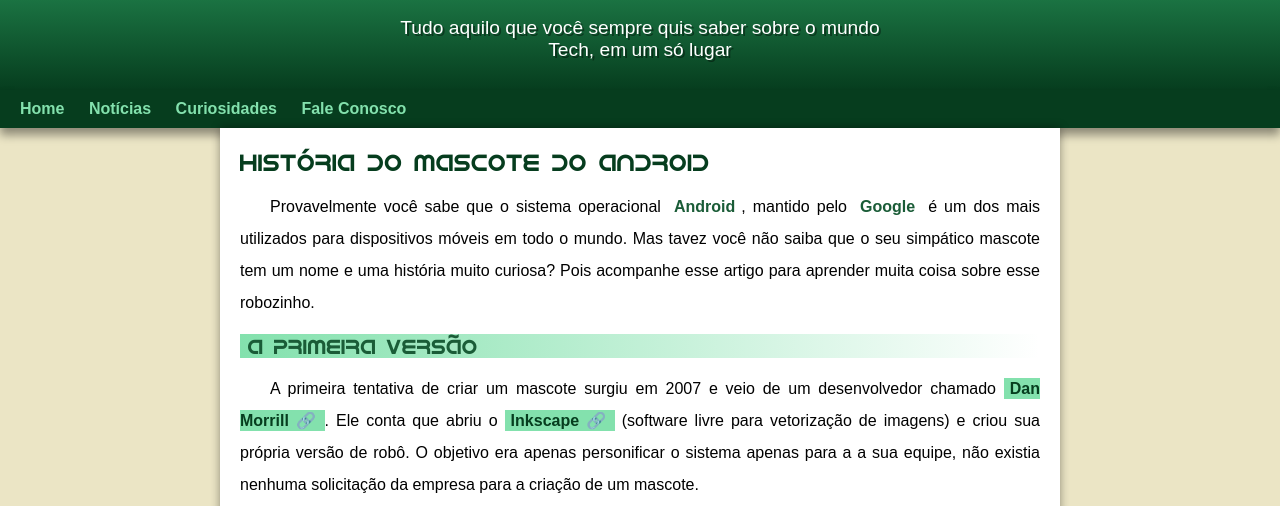
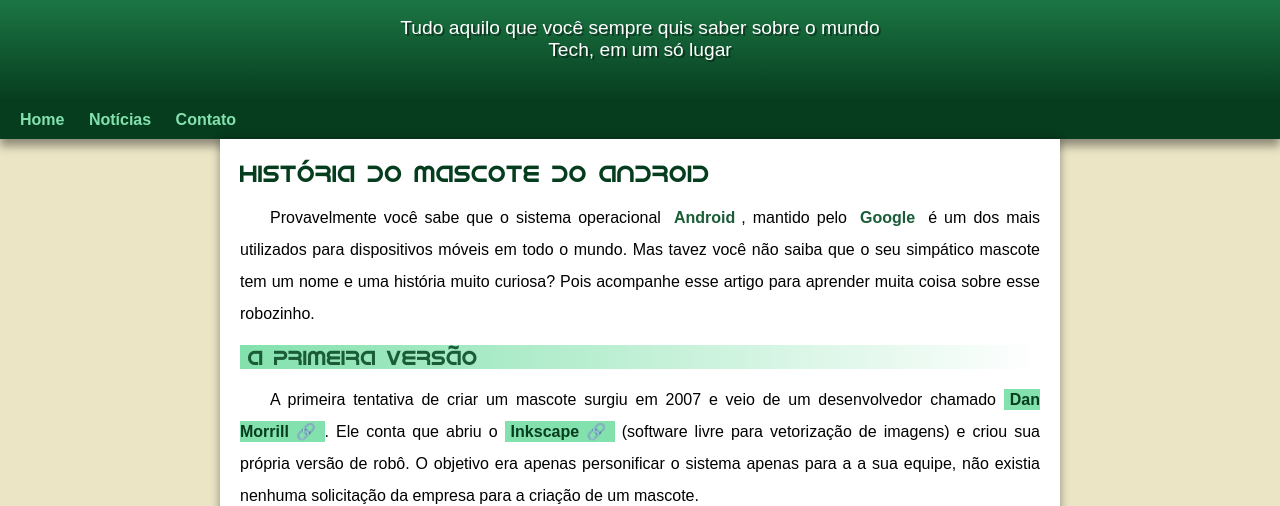
Before and after one commit to Filipe-Alexandre/projeto-android, a plain HTML site: page index.html in a window 1280 px wide. Shown: the part 90-596 px from the top of the page. Drawn offline with Linux system fonts and the light colour scheme.

Commit message:
Problema de padding resolvido

```diff
--- a/estilo/style.css
+++ b/estilo/style.css
@@ -57,7 +57,7 @@
     max-width: 500px;
     padding: 0px 10px;
     margin: auto;
-    margin-bottom: 20px;
+    padding-bottom: 40px;
     color: white;
     text-shadow: 2px 2px 0px rgba(0, 0, 0, 0.4);
 }
--- a/index.html
+++ b/index.html
@@ -16,8 +16,7 @@
     <nav>
             <a href="#" target="_self" rel="next">Home</a>
             <a href="#" target="_self" rel="next">Notícias</a>
-            <a href="#" target="_self" rel="next">Curiosidades</a>
-            <a href="#" target="_self" rel="next">Fale Conosco</a>
+            <a href="#" target="_self" rel="next">Contato</a>
     </nav>
 
     <main>
```
